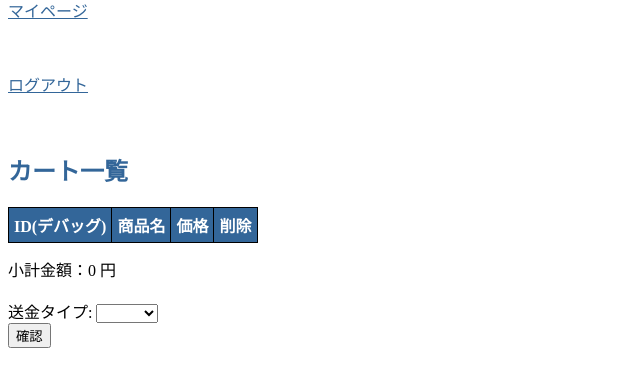
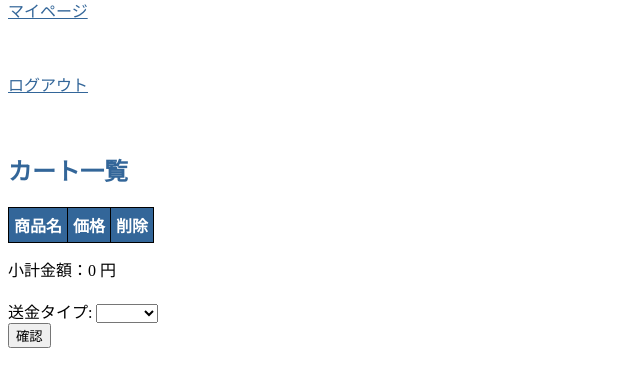
Before and after one commit to koji0903/TSUKASA, a PHP site: page /sh/cart.php in a window 1280 px wide. Shown: the part 237-624 px from the top of the page, without its empty margins (0-640 px from the left). Run offline with PHP 8.4, Linux system fonts and the light colour scheme; the visitor is signed in with stand-in values (Sample User, id 1); data that the repository does not hold is empty.

Commit message:
表のデバッグ列を削除

```diff
--- a/sh/cart.php
+++ b/sh/cart.php
@@ -53,7 +53,7 @@ disp_header2();
 if ( count($cart) > 0 ) {
 	echo "<table border=1>\n";
 	echo '<thead>';
-	echo '<th>ID(デバッグ)</th>'; // デバッグ
+	// echo '<th>ID(デバッグ)</th>'; // デバッグ
 	echo '<th>商品名</th>';
 	echo '<th>価格</th>';
 	echo '<th>削除</th>';
@@ -67,7 +67,7 @@ if ( count($cart) > 0 ) {
 		$data = $sql->fetch();
 		if ( $data ) {
 			echo "<tr>";
-			echo "<td>", $data['sid'], "</td>"; // デバッグ
+			// echo "<td>", $data['sid'], "</td>"; // デバッグ
 			$sname = (isset($data['sname'])) ? htmlentities(
 				$data['sname'],ENT_QUOTES,'UTF-8') : "";
 			echo "<td>", $sname, "</td>";
```
